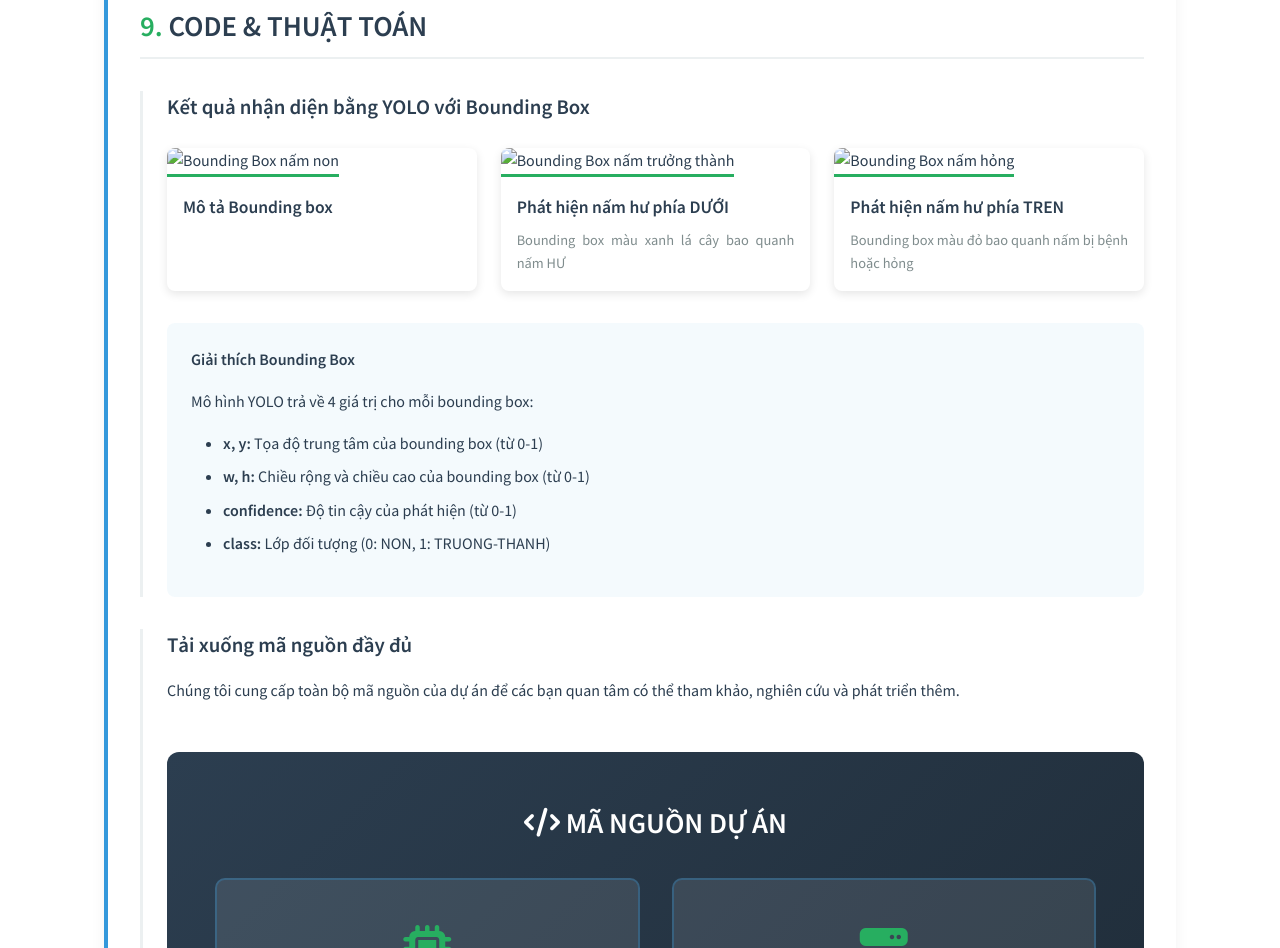
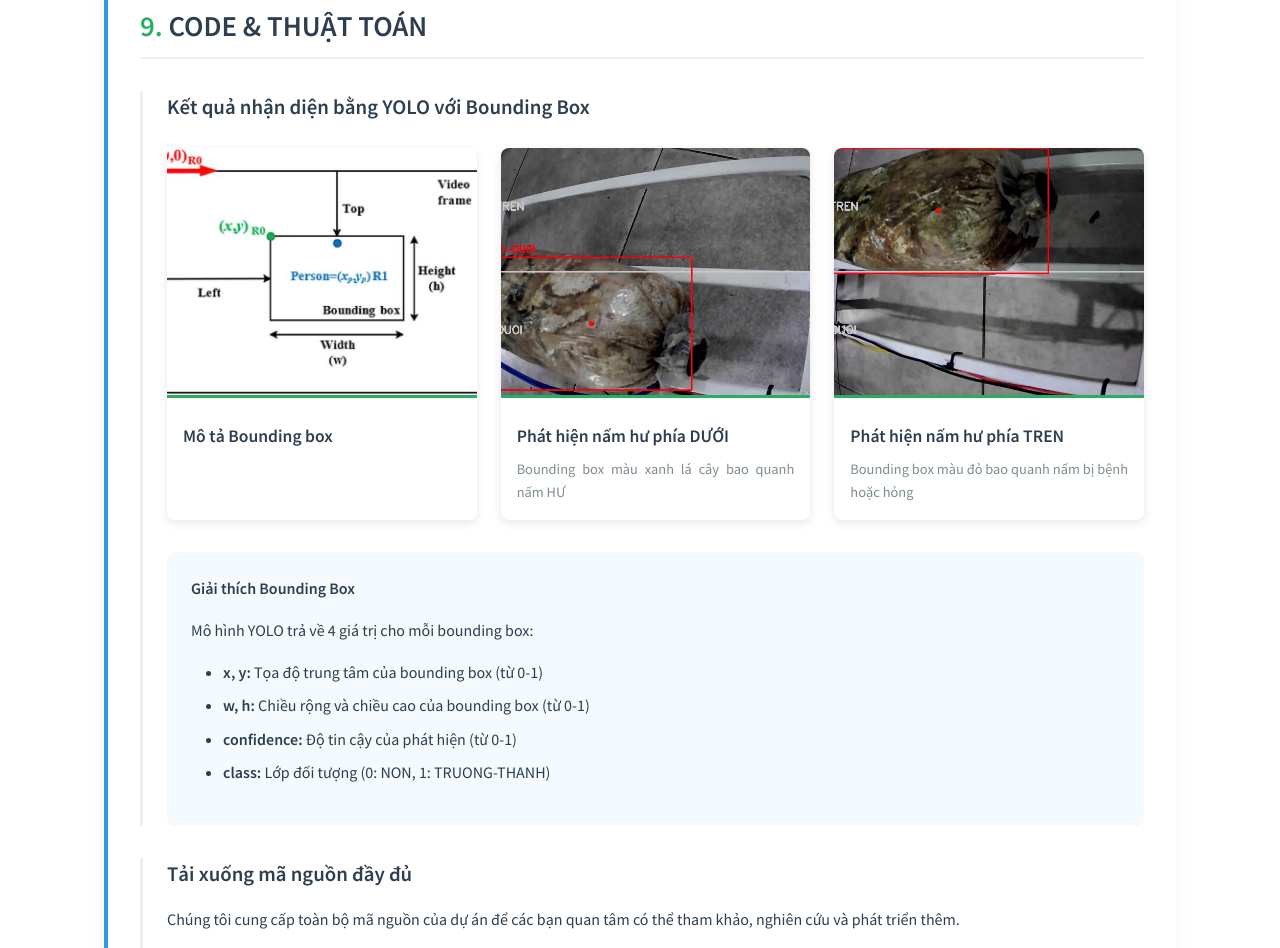
Before and after one commit to huutrongit/bao_cao_du_an, a plain HTML site: page index.html in a window 1280 px wide. Shown: the part 8996-9944 px from the top of the page. Drawn offline with Linux system fonts and the light colour scheme.

Commit message:
Update index.html

```diff
--- a/index.html
+++ b/index.html
@@ -1274,7 +1274,7 @@
                 <div class="gallery-grid">
                     <!-- Hình 1: Bounding Box phát hiện nấm non -->
                     <div class="media-item">
-                        <img src="images/bbox2.jpg" alt="Bounding Box nấm non" class="media-image">
+                        <img src="bbox2.jpg" alt="Bounding Box nấm non" class="media-image">
                         <div class="media-caption">
                             <h4>Mô tả Bounding box </h4>
 
@@ -1283,7 +1283,7 @@
 
                     <!-- Hình 2: Bounding Box phát hiện nấm trưởng thành -->
                     <div class="media-item">
-                        <img src="images/huduoi.jpg" alt="Bounding Box nấm trưởng thành" class="media-image">
+                        <img src="huduoi.jpg" alt="Bounding Box nấm trưởng thành" class="media-image">
                         <div class="media-caption">
                             <h4>Phát hiện nấm hư phía DƯỚI </h4>
                             <p>Bounding box màu xanh lá cây bao quanh nấm HƯ</p>
@@ -1292,7 +1292,7 @@
 
                     <!-- Hình 3: Bounding Box phát hiện nấm hỏng -->
                     <div class="media-item">
-                        <img src="images/toadonamhutren.jpg" alt="Bounding Box nấm hỏng" class="media-image">
+                        <img src="toadonamhutren.jpg" alt="Bounding Box nấm hỏng" class="media-image">
                         <div class="media-caption">
                             <h4>Phát hiện nấm hư phía TREN</h4>
                             <p>Bounding box màu đỏ bao quanh nấm bị bệnh hoặc hỏng</p>
```
